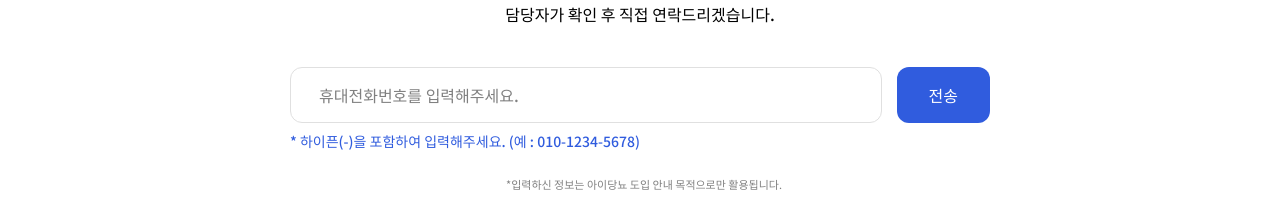
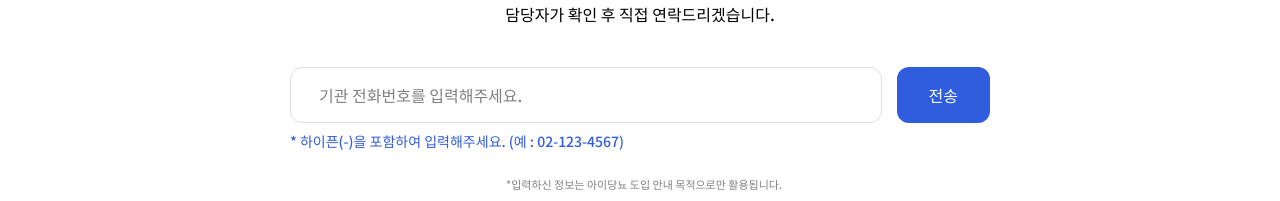
Before and after one commit to hdmedi2/landingpage, a React (Vite) app: page / in a window 1280 px wide. Shown: the part 5909-6110 px from the top of the page. Built offline with nearby package versions, Linux system fonts and the light colour scheme.

Commit message:
휴대전화번호 -> 기관전화번호

```diff
--- a/src/components/ContactFormSection/ContactFormSection.jsx
+++ b/src/components/ContactFormSection/ContactFormSection.jsx
@@ -120,21 +120,21 @@ const ContactFormSection = () => {
       <Container>
         <Title>도입을 고민 중이신가요?</Title>
         <Subtitle>
-          휴대전화번호를 남겨주시면,<br />
+          기관 전화번호를 남겨주시면,<br />
           담당자가 확인 후 직접 연락드리겠습니다.
         </Subtitle>
         <form onSubmit={handleSubmit} style={{ width: '100%', display: 'flex', flexDirection: 'column', alignItems: 'center', gap: '0' }}>
           <FormWrapper>
             <Input
               type="tel"
-              placeholder="휴대전화번호를 입력해주세요."
+              placeholder="기관 전화번호를 입력해주세요."
               value={phoneNumber}
               onChange={(e) => setPhoneNumber(e.target.value)}
             />
             <SubmitButton type="submit">전송</SubmitButton>
           </FormWrapper>
           <HelperText>
-            * 하이픈(-)을 포함하여 입력해주세요. (예 : 010-1234-5678)
+            * 하이픈(-)을 포함하여 입력해주세요. (예 : 02-123-4567)
           </HelperText>
           <PrivacyText>
             *입력하신 정보는 아이당뇨 도입 안내 목적으로만 활용됩니다.
```
